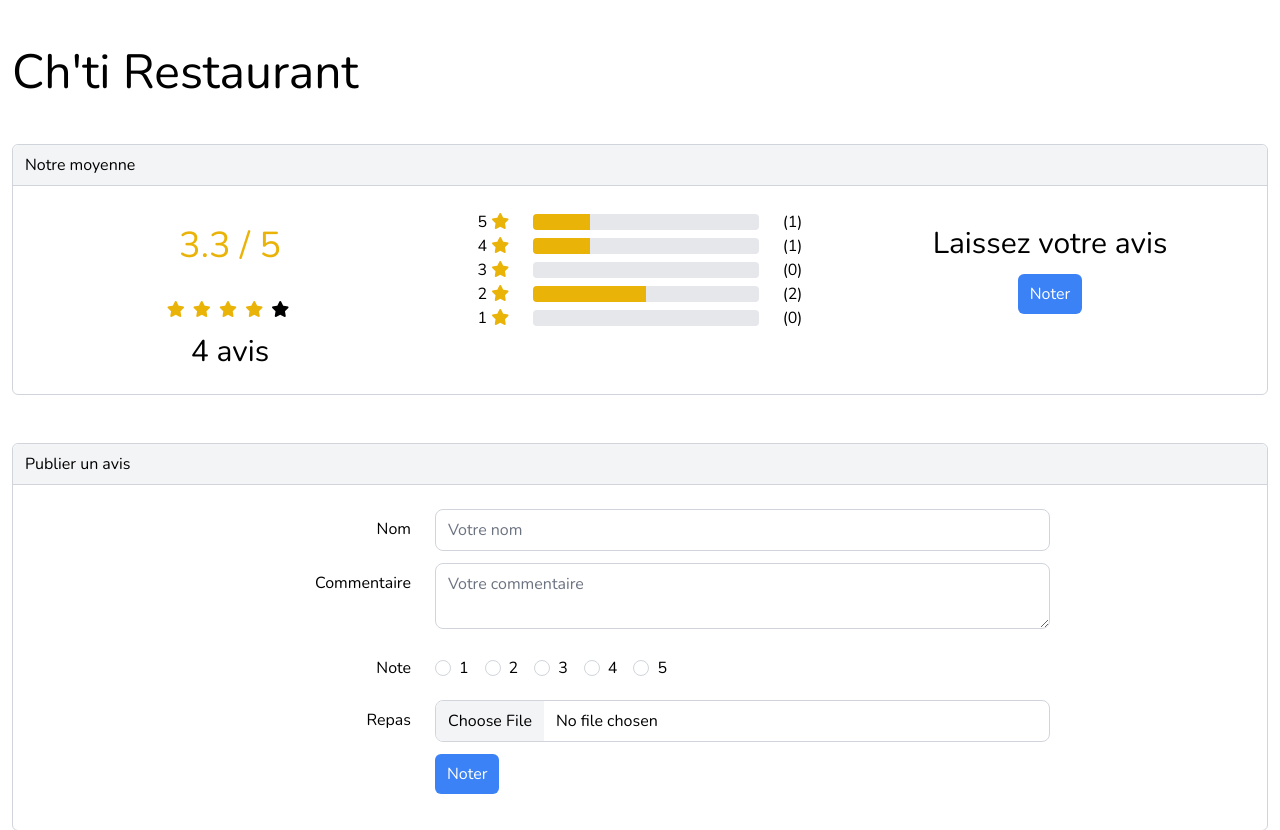
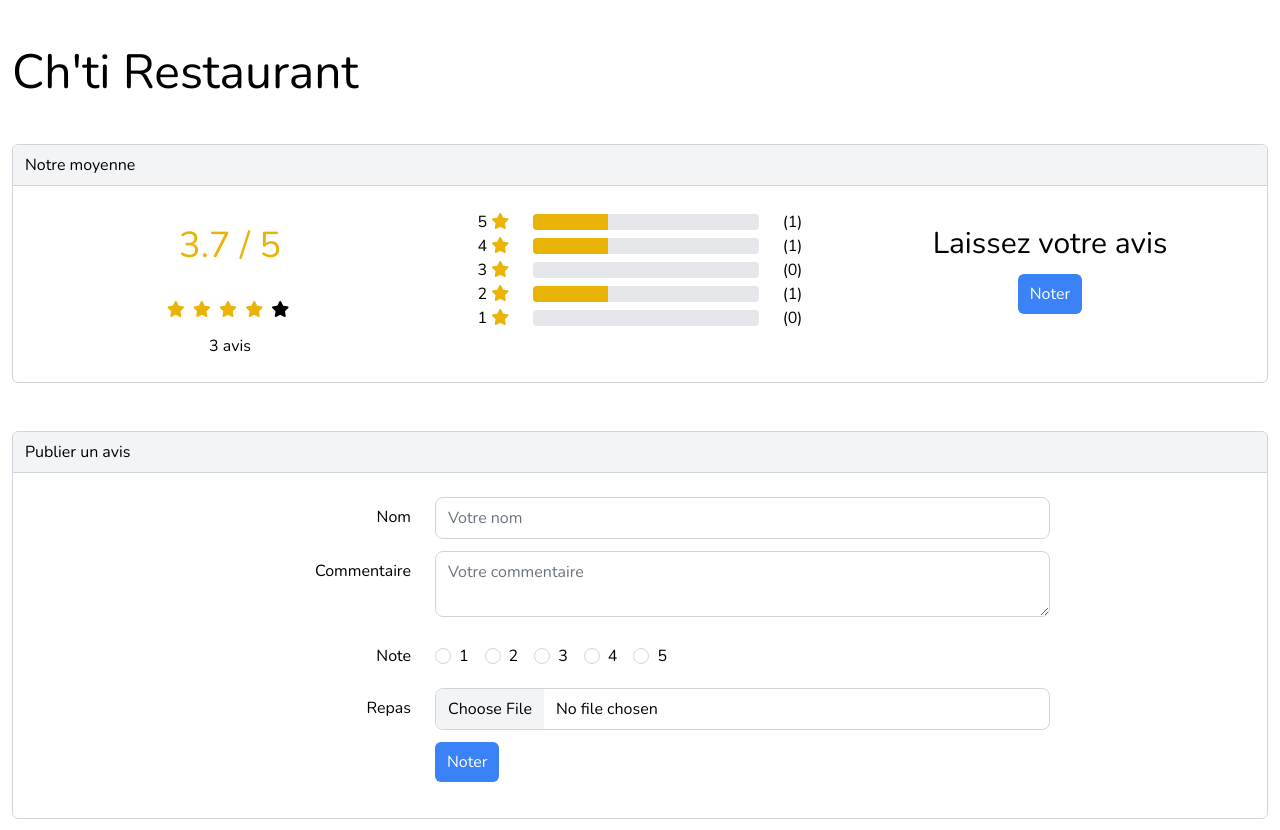
Before and after one commit to dwwm-bethune/php, a PHP site: page / in a window 1280 px wide. Shown: the top 830 px of the page. Run offline with PHP 8.4, Linux system fonts and the light colour scheme; some libraries are stand-ins or nearby versions.

Commit message:
Step 3 : Boucles

```diff
--- a/13-tp-avis/config/helpers.php
+++ b/13-tp-avis/config/helpers.php
@@ -20,3 +20,32 @@ function format_date($string) {
 
     return $date;
 }
+
+/**
+ * Moyenne des avis
+ */
+function reviews_avg($reviews) {
+    return array_sum(array_column($reviews, 'note')) / count($reviews);
+}
+
+/**
+ * Nombre d'avis pour une note donnée
+ */
+function reviews_count_note($reviews, $note) {
+    $count = 0;
+
+    foreach ($reviews as $review) {
+        if ($review['note'] == $note) {
+            $count++;
+        }
+    }
+
+    return $count;
+}
+
+/**
+ * Pourcentage d'avis pour une note donnée
+ */
+function reviews_percentage_note($reviews, $note) {
+    return reviews_count_note($reviews, $note) * 100 / count($reviews);
+}
--- a/13-tp-avis/index.php
+++ b/13-tp-avis/index.php
@@ -29,73 +29,29 @@
                 <div class="flex flex-wrap">
                     <div class="w-full lg:w-1/3 text-center">
                         <h1 class="text-yellow-500 mt-4 mb-8 text-4xl">
-                            3.3 / 5
+                            <?= round(reviews_avg($reviews), 1); ?> / 5
                         </h1>
                         <div class="mb-3">
-                            <i class="fas fa-star mr-1 text-yellow-500"></i>
-                            <i class="fas fa-star mr-1 text-yellow-500"></i>
-                            <i class="fas fa-star mr-1 text-yellow-500"></i>
-                            <i class="fas fa-star mr-1 text-yellow-500"></i>
-                            <i class="fas fa-star mr-1 "></i>
+                            <?php for ($i = 0; $i < 5; $i++) { ?>
+                            <i class="fas fa-star mr-1 <?= ($i < ceil(reviews_avg($reviews))) ? 'text-yellow-500' : ''; ?>"></i>
+                            <?php } ?>
                         </div>
-                        <h3 class="text-3xl">4 avis</h3>
+                        <h3><?= count($reviews); ?> avis</h3>
                     </div>
                     <div class="w-full lg:w-1/3">
+                        <?php for ($i = 5; $i > 0; $i--) { ?>
                         <div class="flex items-center justify-center">
                             <div>
-                                5 <i class="fas fa-star text-yellow-500"></i>
+                                <?= $i; ?> <i class="fas fa-star text-yellow-500"></i>
                             </div>
                             <div class="w-2/3 px-6">
                                 <div class="h-4 bg-gray-200 rounded overflow-hidden">
-                                    <div class="h-4 bg-yellow-500" style="width: 25%"></div>
+                                    <div class="h-4 bg-yellow-500" style="width: <?= reviews_percentage_note($reviews, $i); ?>%"></div>
                                 </div>
                             </div>
-                            <div>(1)</div>
+                            <div>(<?= reviews_count_note($reviews, $i); ?>)</div>
                         </div>
-                        <div class="flex items-center justify-center">
-                            <div>
-                                4 <i class="fas fa-star text-yellow-500"></i>
-                            </div>
-                            <div class="w-2/3 px-6">
-                                <div class="h-4 bg-gray-200 rounded overflow-hidden">
-                                    <div class="h-4 bg-yellow-500" style="width: 25%"></div>
-                                </div>
-                            </div>
-                            <div>(1)</div>
-                        </div>
-                        <div class="flex items-center justify-center">
-                            <div>
-                                3 <i class="fas fa-star text-yellow-500"></i>
-                            </div>
-                            <div class="w-2/3 px-6">
-                                <div class="h-4 bg-gray-200 rounded overflow-hidden">
-                                    <div class="h-4 bg-yellow-500" style="width: 0%"></div>
-                                </div>
-                            </div>
-                            <div>(0)</div>
-                        </div>
-                        <div class="flex items-center justify-center">
-                            <div>
-                                2 <i class="fas fa-star text-yellow-500"></i>
-                            </div>
-                            <div class="w-2/3 px-6">
-                                <div class="h-4 bg-gray-200 rounded overflow-hidden">
-                                    <div class="h-4 bg-yellow-500" style="width: 50%"></div>
-                                </div>
-                            </div>
-                            <div>(2)</div>
-                        </div>
-                        <div class="flex items-center justify-center">
-                            <div>
-                                1 <i class="fas fa-star text-yellow-500"></i>
-                            </div>
-                            <div class="w-2/3 px-6">
-                                <div class="h-4 bg-gray-200 rounded overflow-hidden">
-                                    <div class="h-4 bg-yellow-500" style="width: 0%"></div>
-                                </div>
-                            </div>
-                            <div>(0)</div>
-                        </div>
+                        <?php } ?>
                     </div>
                     <div class="w-full lg:w-1/3 text-center">
                         <h3 class="mt-4 mb-3 text-3xl">Laissez votre avis</h3>
```
